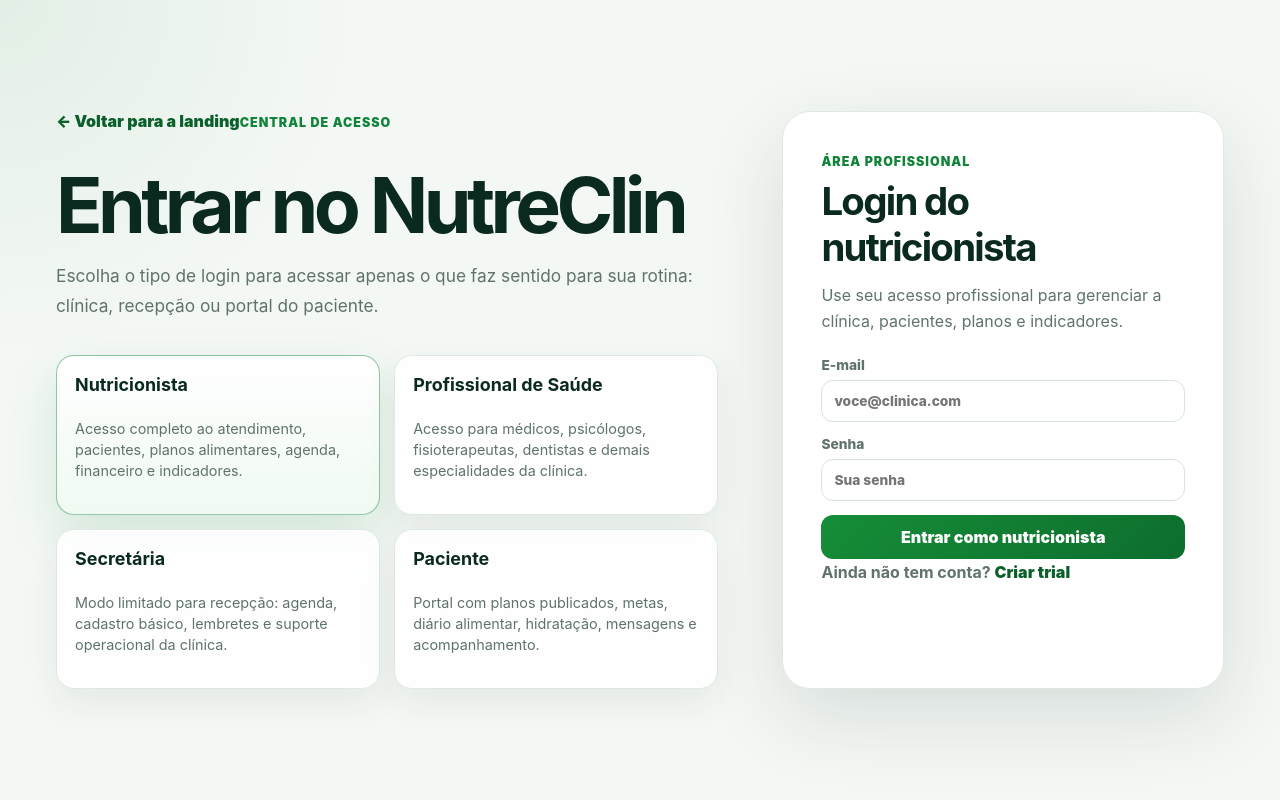
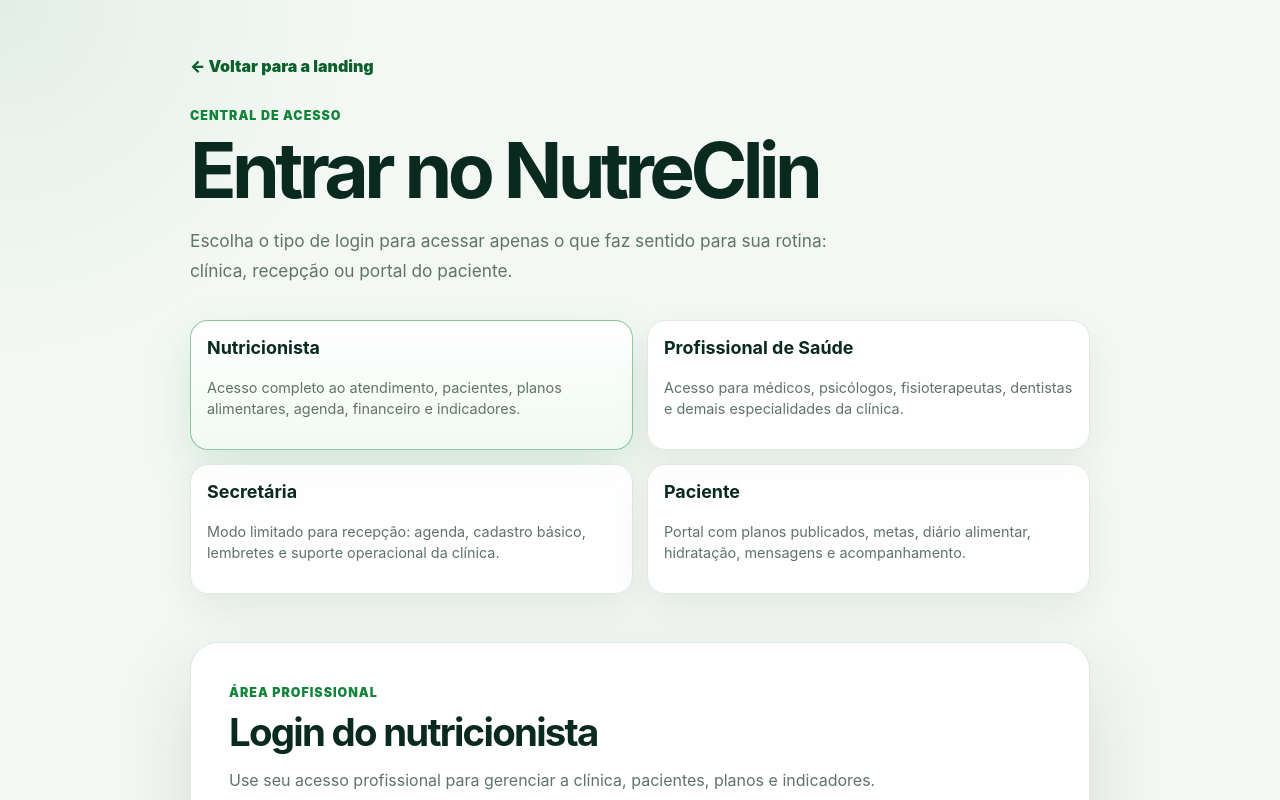
Before and after one commit to GiovaniPeter/nutrisys-saas, a Next.js app: page /login in a window 1280 px wide. Shown: the top 800 px of the page. Built offline with nearby package versions, Linux system fonts and the light colour scheme; no server answers.

Commit message:
feat: adjust layout and add clinical templates for professionals

```diff
--- a/src/app/globals.css
+++ b/src/app/globals.css
@@ -1240,17 +1240,17 @@
 }
 
 .auth-shell {
-  align-items: center;
-  display: flex;
+  display: flex;
+  min-height: 100vh;
   padding: clamp(22px, 5vw, 56px);
 }
 
 .auth-layout {
   display: grid;
-  gap: clamp(24px, 5vw, 64px);
-  grid-template-columns: minmax(0, 1.08fr) minmax(360px, .72fr);
-  margin: 0 auto;
-  max-width: 1180px;
+  gap: clamp(24px, 5vw, 48px);
+  grid-template-columns: 1fr;
+  margin: auto;
+  max-width: 900px;
   width: 100%;
 }
 
@@ -1260,7 +1260,8 @@
 
 .auth-back {
   color: var(--app-primary-dark);
-  display: inline-flex;
+  display: flex;
+  width: fit-content;
   font-weight: 900;
   margin-bottom: 28px;
 }
@@ -1294,9 +1295,9 @@
   border-radius: 18px;
   box-shadow: 0 14px 35px rgba(9, 37, 29, 0.07);
   display: grid;
-  gap: 9px;
-  min-height: 160px;
-  padding: 18px;
+  gap: 6px;
+  min-height: 130px;
+  padding: 16px;
 }
 
 .login-role-card strong {
@@ -1334,6 +1335,14 @@
   color: var(--app-muted);
   line-height: 1.65;
   margin: 0 0 22px;
+}
+
+.auth-panel .form {
+  grid-template-columns: repeat(auto-fit, minmax(280px, 1fr));
+}
+
+.auth-panel .form button {
+  grid-column: 1 / -1;
 }
 
 .auth-footer-note {
--- a/src/app/materials/page.tsx
+++ b/src/app/materials/page.tsx
@@ -8,19 +8,21 @@
 
   if (!user) redirect("/login");
 
+  const isProfessional = user.role === "PROFESSIONAL";
+
   return (
     <main className="shell workspace-shell">
       <AppNav active="materials" user={user} />
 
       <section className="workspace-heading">
         <div>
-          <span className="eyebrow">Educacao nutricional</span>
+          <span className="eyebrow">{isProfessional ? "Materiais de Apoio" : "Educacao nutricional"}</span>
           <h1>Materiais educativos</h1>
           <p>Organize materiais, abra modelos no Canva e compartilhe conteudos com pacientes.</p>
         </div>
       </section>
 
-      <MaterialsClient />
+      <MaterialsClient isProfessional={isProfessional} />
     </main>
   );
 }
```
Also changed, not shown: src/components/materials/materials-client.tsx (+49 -4 lines).
